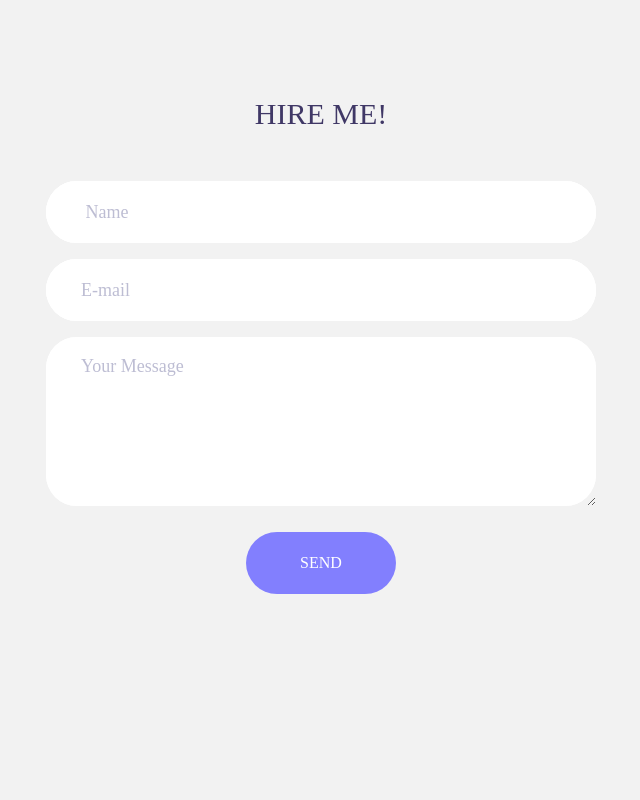
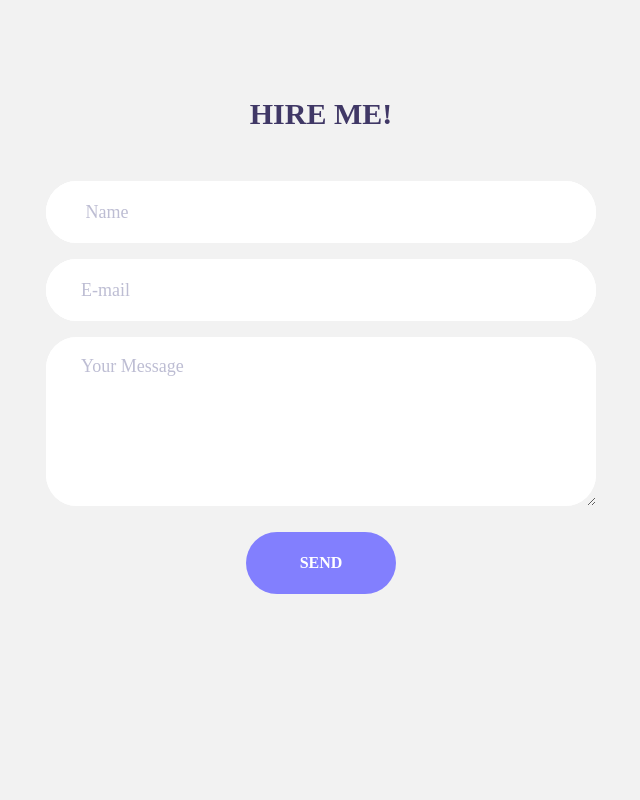
Before and after one commit to christhelogodesigner/christhelogodesigner.github.io, a PHP site: page /hireme.html in a window 1280 px wide. Shown: the whole page, without its empty margins (319-959 px from the left). Run offline with PHP 8.4, Linux system fonts and the light colour scheme; some web fonts are replaced.

Commit message:
Add files via upload

```diff
--- a/style2.css
+++ b/style2.css
@@ -23,12 +23,12 @@
 
 body, html {
 	height: 100%;
-	font-family: Ubuntu-Bold, sans-serif;
+	font-family: montserrat, sans-serif;
 }
 
 /*---------------------------------------------*/
 a {
-	font-family: Ubuntu-Bold;
+	font-family: montserrat;
 	font-size: 14px;
 	line-height: 1.7;
 	color: #666666;
@@ -53,7 +53,7 @@ h1,h2,h3,h4,h5,h6 {
 }
 
 p {
-	font-family: Ubuntu-Bold;
+	font-family: montserrat;
 	font-size: 14px;
 	line-height: 1.7;
 	color: #666666;
@@ -161,7 +161,8 @@ iframe {
 
 .contact-form-title {
   display: block;
-  font-family: Ubuntu-Bold;
+  font-family: montserrat;
+  font-weight: bold;
   font-size: 30px;
   color: #403866;
   line-height: 1.2;
@@ -188,7 +189,7 @@ iframe {
   width: 100%;
   background: #fff;
   border-radius: 31px;
-  font-family: Ubuntu-Bold;
+  font-family: montserrat;
   font-size: 18px;
   color: #8f8fa1;
   line-height: 1.2;
@@ -264,7 +265,8 @@ textarea.input {
   background-color: transparent;
   border-radius: 31px;
 
-  font-family: Ubuntu-Bold;
+  font-family: montserrat;
+  font-weight: bold;
   font-size: 16px;
   color: #fff;
   line-height: 1.2;
@@ -335,7 +337,7 @@ textarea.input {
   right: 10px;
   pointer-events: none;
 
-  font-family: Ubuntu-Bold;
+  font-family: montserrat;
   color: #c80000;
   font-size: 13px;
   line-height: 1.4;
@@ -352,7 +354,7 @@ textarea.input {
 
 .alert-validate::after {
   content: "\f06a";
-  font-family: FontAwesome;
+  font-family: montserrat;
   display: block;
   position: absolute;
   z-index: 1100;
```
